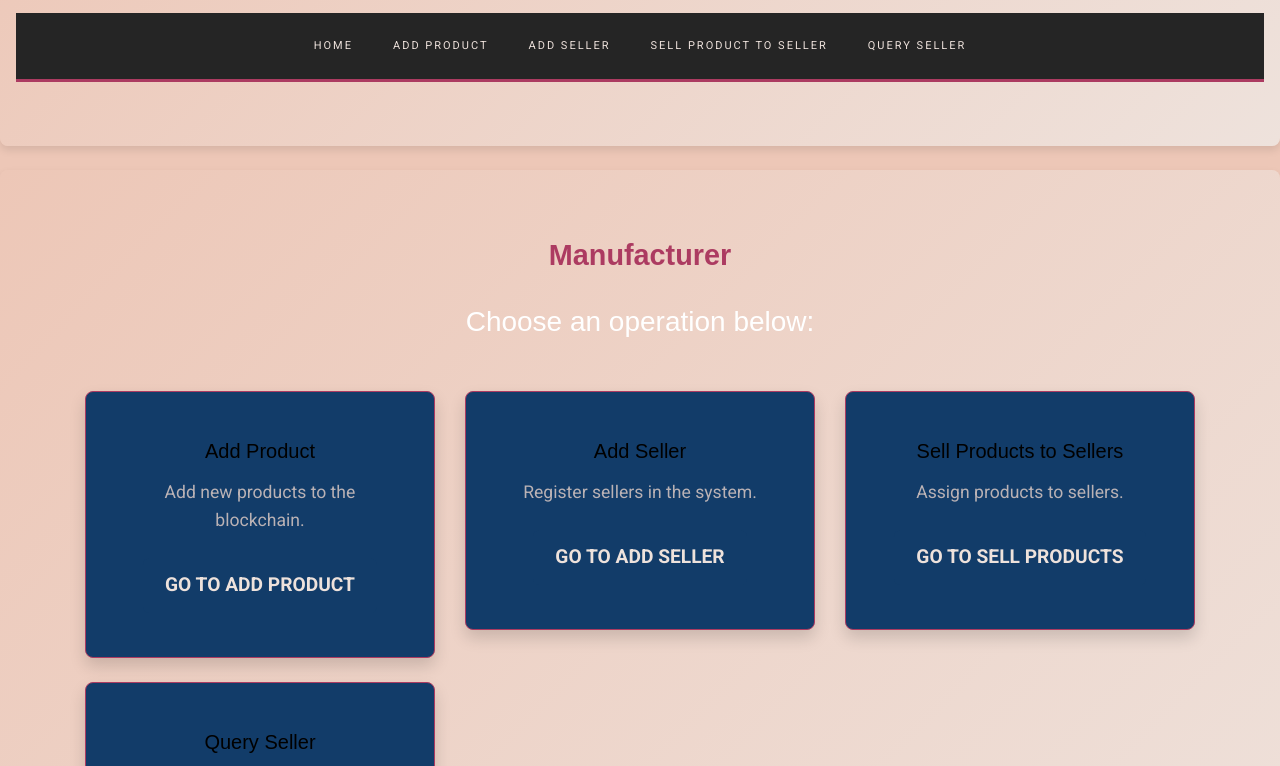
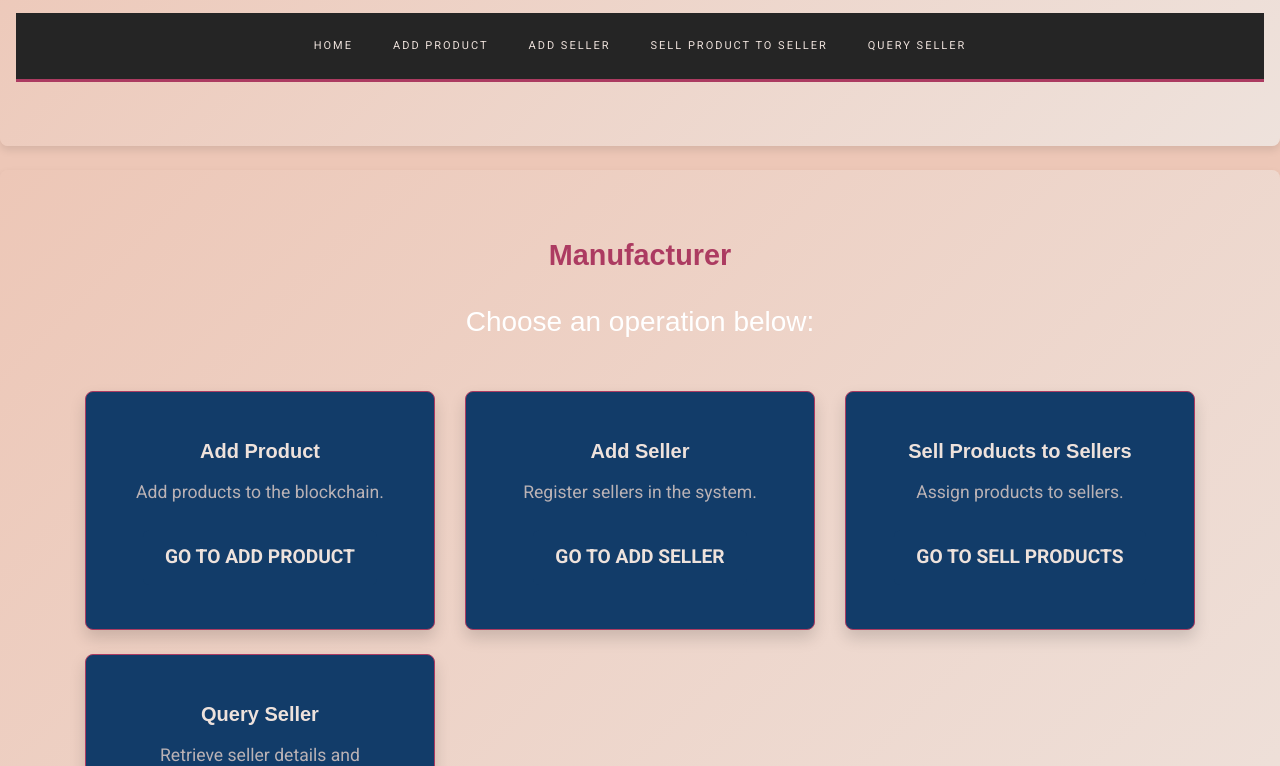
Before and after one commit to Krishna-Routh/VAKT, a website: page src/manufacturer.html in a window 1280 px wide. Shown: the part 182-948 px from the top of the page. Drawn offline with nearby package versions, Linux system fonts and the light colour scheme.

Commit message:
Minor changes

```diff
--- a/src/manufacturer.html
+++ b/src/manufacturer.html
@@ -56,8 +56,8 @@
           <div class="col-md-4">
             <div class="card text-center p-4 shadow">
               <div class="card-body">
-                <h5 class="card-title">Add Product</h5>
-                <p class="card-text">Add new products to the blockchain.</p>
+                <h5 class="card-title" style="color: #EEE2DC;"><b>Add Product</b></h5>
+                <p class="card-text">Add products to the blockchain.</p>
                 <a href="addProduct.html" class="btn btn-primary">Go to Add Product</a>
               </div>
             </div>
@@ -66,7 +66,7 @@
           <div class="col-md-4">
             <div class="card text-center p-4 shadow">
               <div class="card-body">
-                <h5 class="card-title">Add Seller</h5>
+                <h5 class="card-title"style="color: #EEE2DC;"><b>Add Seller</b></h5>
                 <p class="card-text">Register sellers in the system.</p>
                 <a href="addSeller.html" class="btn btn-primary">Go to Add Seller</a>
               </div>
@@ -76,7 +76,7 @@
           <div class="col-md-4">
             <div class="card text-center p-4 shadow">
               <div class="card-body">
-                <h5 class="card-title">Sell Products to Sellers</h5>
+                <h5 class="card-title"style="color: #EEE2DC;"><b>Sell Products to Sellers</b></h5>
                 <p class="card-text">Assign products to sellers.</p>
                 <a href="sellProductManufacturer.html" class="btn btn-primary">Go to Sell Products</a>
               </div>
@@ -86,7 +86,7 @@
           <div class="col-md-4 mt-4">
             <div class="card text-center p-4 shadow">
               <div class="card-body">
-                <h5 class="card-title">Query Seller</h5>
+                <h5 class="card-title"style="color: #EEE2DC;"><b>Query Seller</b></h5>
                 <p class="card-text">Retrieve seller details and product history.</p>
                 <a href="querySeller.html" class="btn btn-primary">Go to Query Seller</a>
               </div>
```
Also changed, not shown: src/consumer.html (+3 -3 lines), src/seller.html (+3 -3 lines).
